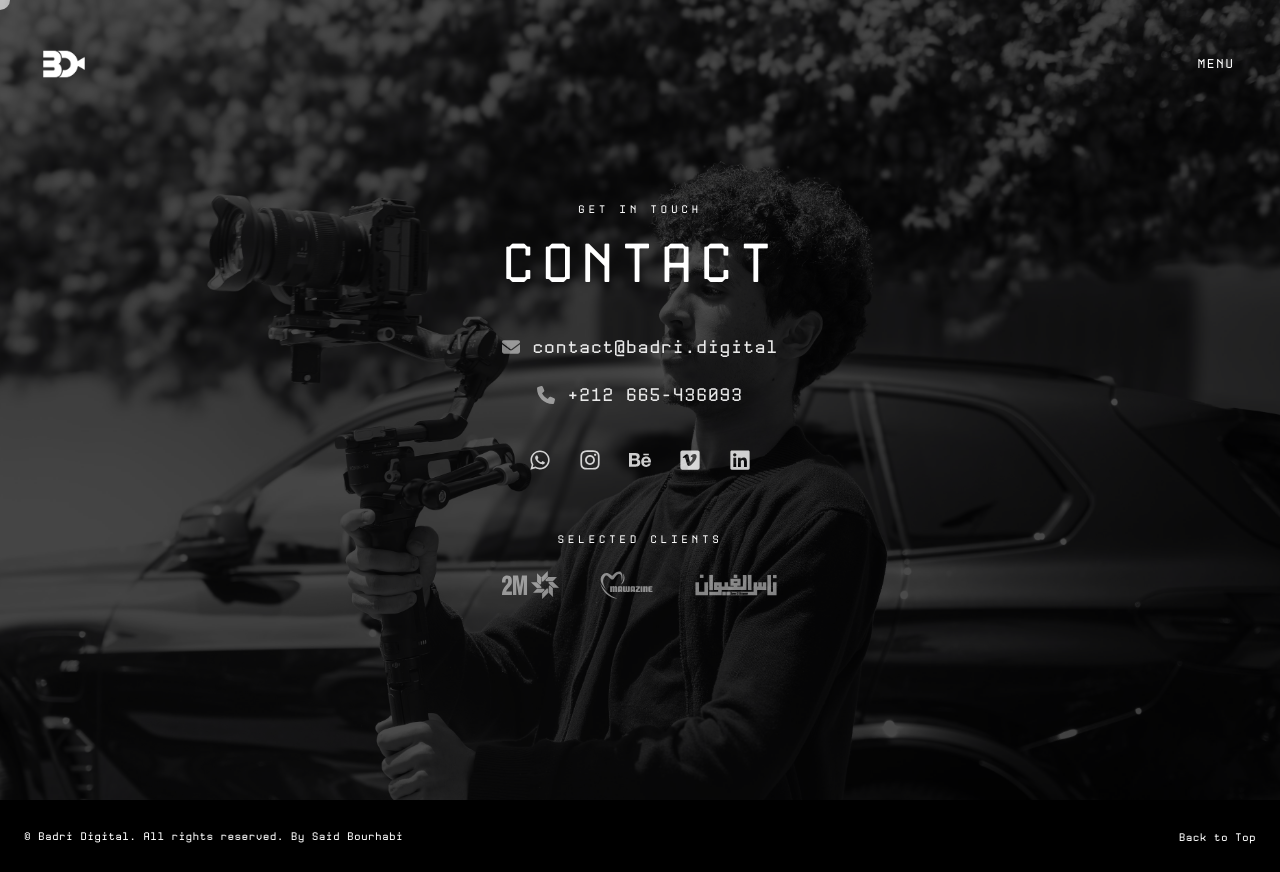
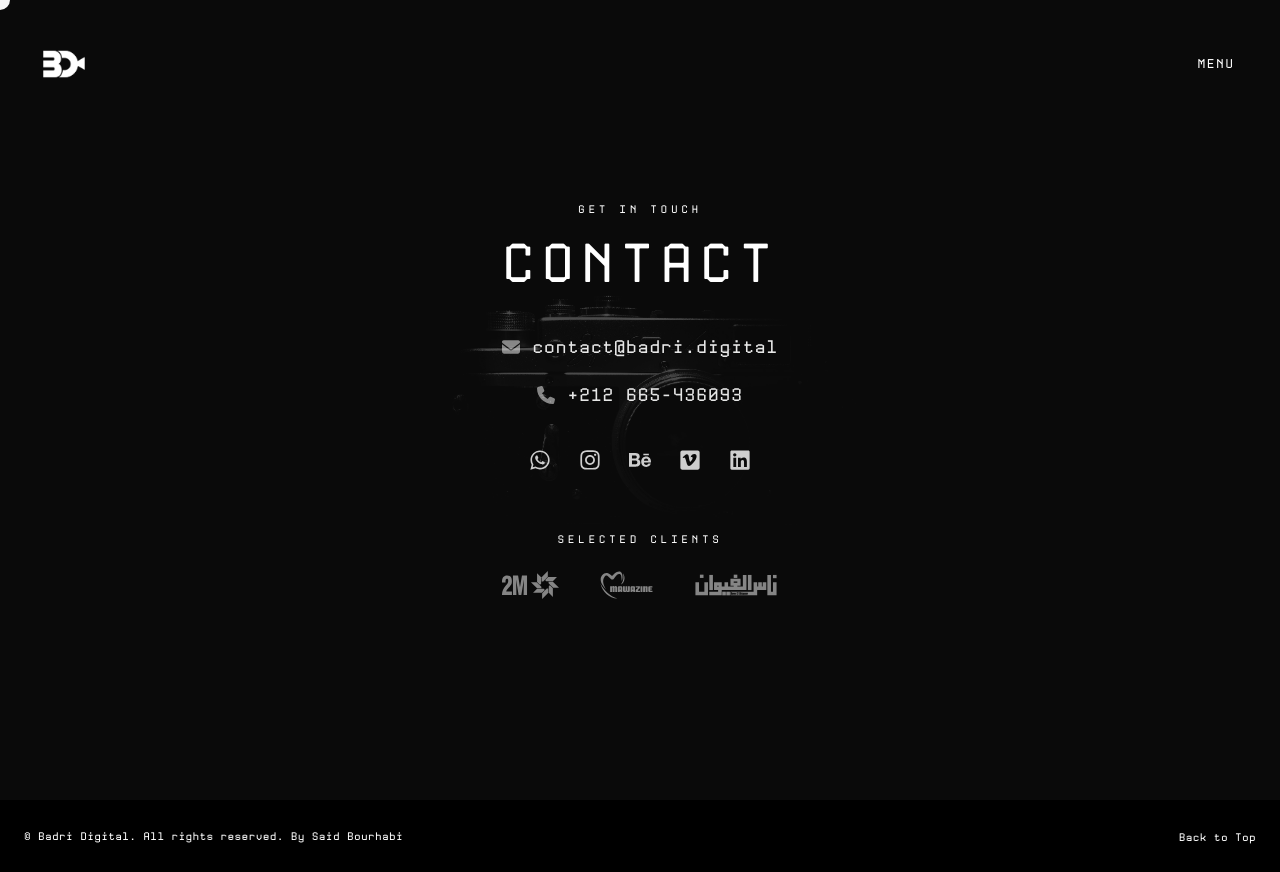
Before and after one commit to Saidbourhabi/Badri-Digital, a React (Vite) app: page /contact in a window 1280 px wide. Built offline with nearby package versions, Linux system fonts and the light colour scheme.

Commit message:
feat: change contact bg-img

```diff
--- a/src/pages/contact/contact.jsx
+++ b/src/pages/contact/contact.jsx
@@ -1,5 +1,5 @@
 import SEO from "../../components/seo/SEO"
-import alibedri from "../../assets/images/badri-ali.jpeg"
+import camerabg from "../../assets/images/oldcamera.webp"
 import logo2m from "../../assets/logos/2m.svg"
 import logoClient2 from "../../assets/logos/Mawazine.svg"
 import logoClient3 from "../../assets/logos/nas-el-ghiwane.svg"
@@ -70,7 +70,7 @@
         {/* Background image + overlay */}
         <div className="absolute inset-0">
           <img
-            src={alibedri}
+            src={camerabg}
             alt="Badri Digital Photographer Casablanca"
             className="w-full h-full object-cover"
             loading="eager"
```
Also changed, not shown: src/assets/images/oldcamera.webp (added).
